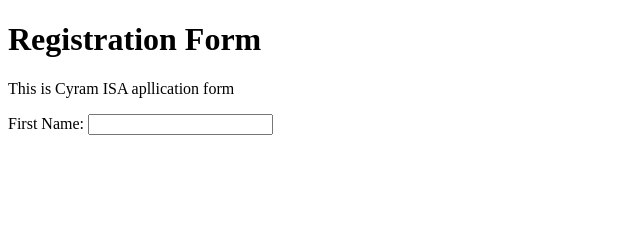
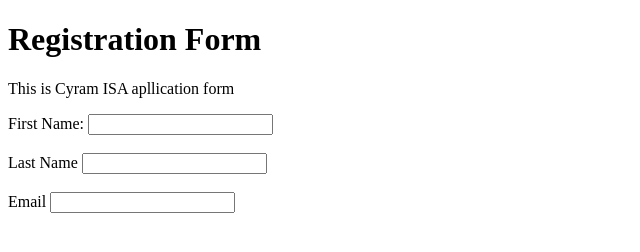
Before and after one commit to JuliaCyram/registration-page, a plain HTML site: page index.html in a window 1280 px wide. Shown: the whole page, without its empty margins (0-640 px from the left). Drawn offline with Linux system fonts and the light colour scheme.

Commit message:
Added paragraph Lats name and email

```diff
--- a/index.html
+++ b/index.html
@@ -7,9 +7,15 @@
 
    <form id="Regictration Form">
     <label for="fname">First Name:</label>
-    <input type="text" required>
+    <input type="text" >
 
+    <br><br>
+    <label for="lname">Last Name</label>
+    <input type="text" >
+    <br><br>
 
+    <label>Email</label>
+    <input type="email">
 
     </form>
   </body>
```
